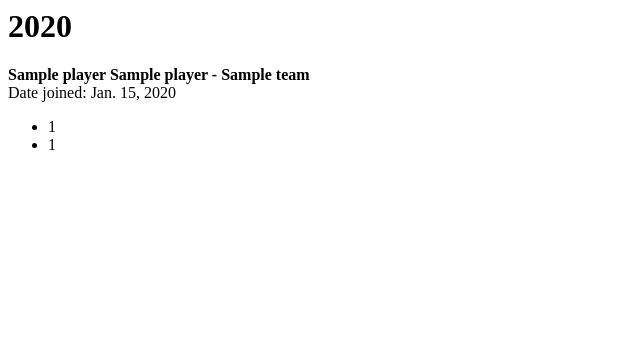
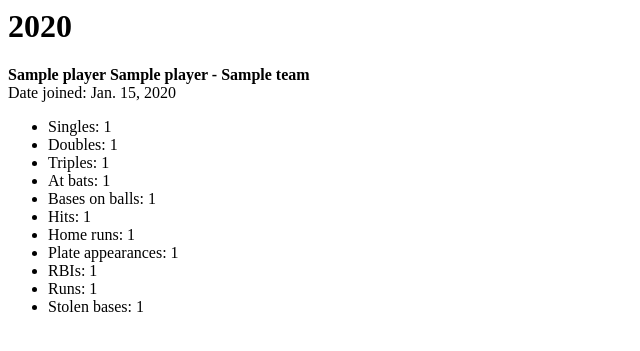
Before and after one commit to jheasly/bp-project, a Django app: page / in a window 1280 px wide. Shown: the top 351 px of the page, without its empty margins (0-640 px from the left). Run offline with Django 3.2, Linux system fonts and the light colour scheme; tables that the repository leaves empty hold one stand-in row (values such as "Sample post").

Commit message:
Making template.

```diff
--- a/players/templates/players/playerteamstint_list.html
+++ b/players/templates/players/playerteamstint_list.html
@@ -5,8 +5,17 @@
         Date joined: {{ object.date_joined }}
     </p>
     <ul>
-        <li>{{ object.b_1b }}</li>
-        <li>{{ object.b_2b }}</li>
+        <li>Singles: {{ object.b_1b }}</li>
+        <li>Doubles: {{ object.b_2b }}</li>
+        <li>Triples: {{ object.b_3b }}</li>
+        <li>At bats: {{ object.b_ab }}</li>
+        <li>Bases on balls: {{ object.b_bb }}</li>
+        <li>Hits: {{ object.b_hits }}</li>
+        <li>Home runs: {{ object.b_hr }}</li>
+        <li>Plate appearances: {{ object.b_pa }}</li>
+        <li>RBIs: {{ object.b_rbi }}</li>
+        <li>Runs: {{ object.b_runs }}</li>
+        <li>Stolen bases: {{ object.b_sb }}</li>
     </ul>
 
 {% endfor %}
```
